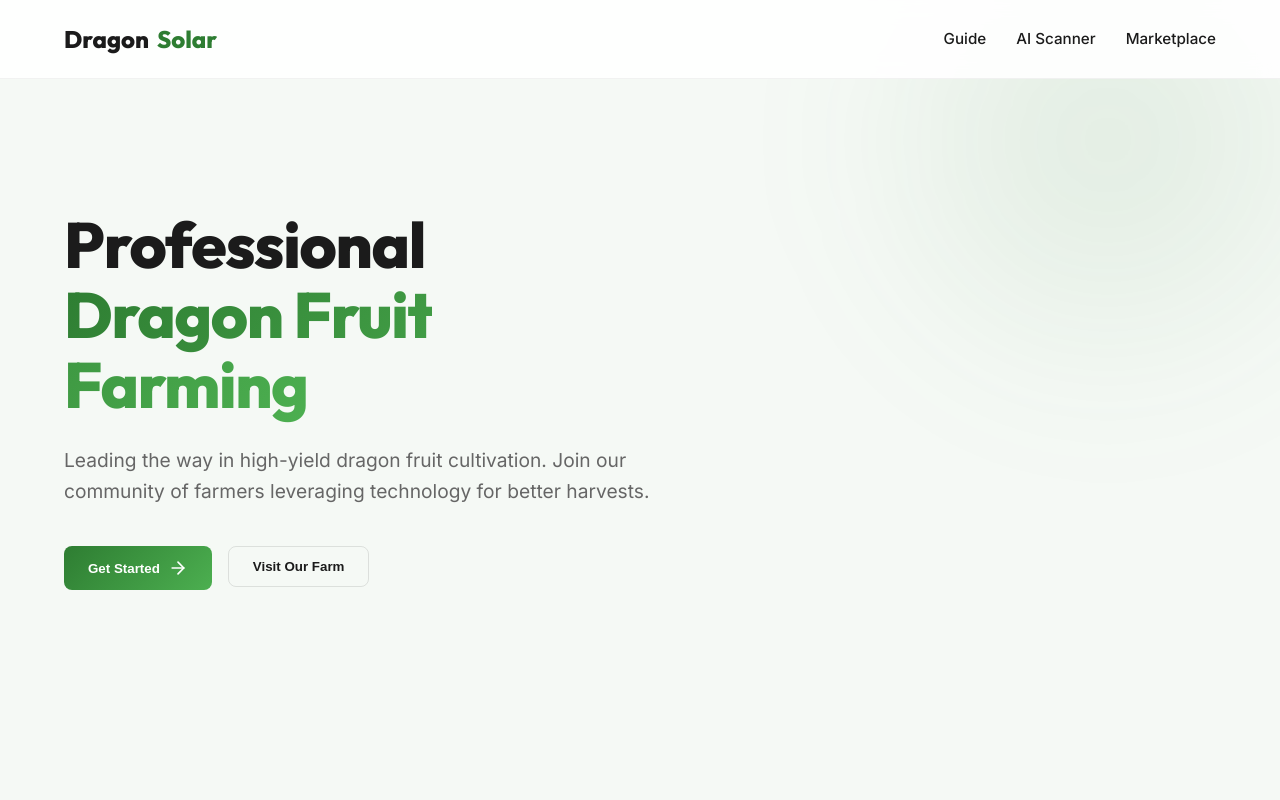
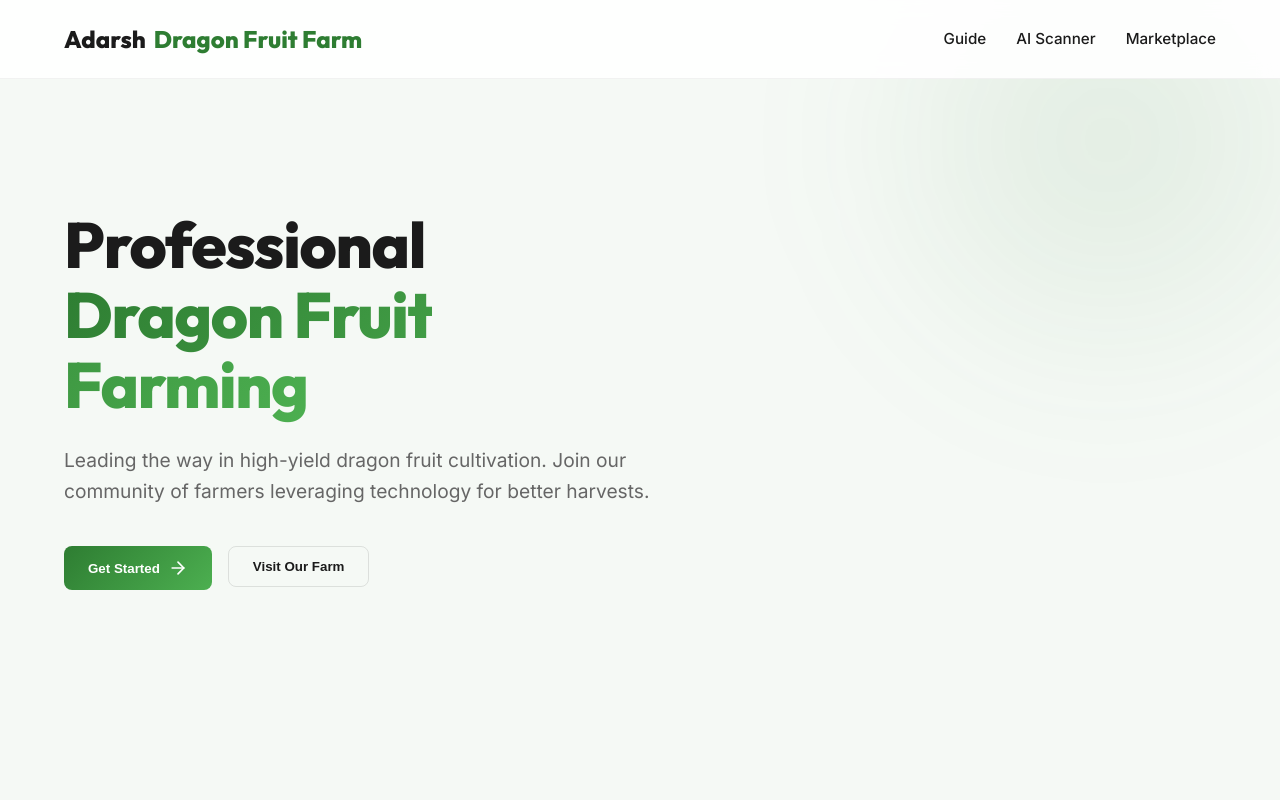
Before and after one commit to suryamishra49-ship-it/Adarsh_Dragon_Fruit_Farm, a Next.js app in the folder web/: page / in a window 1280 px wide. Shown: the top 800 px of the page. Built offline with nearby package versions, Linux system fonts and the light colour scheme.

Commit message:
Change brand name to Adarsh Dragon Fruit Farm across the platform

```diff
--- a/web/src/app/guide/page.tsx
+++ b/web/src/app/guide/page.tsx
@@ -59,7 +59,7 @@ export default function GuidePage() {
     <main style={{ padding: '100px 5%' }}>
       <nav className="navbar scrolled">
         <Link href="/" className="nav-logo">
-          Dragon<span>Solar</span>
+          Adarsh <span>Dragon Fruit Farm</span>
         </Link>
       </nav>
 
--- a/web/src/app/layout.tsx
+++ b/web/src/app/layout.tsx
@@ -13,7 +13,7 @@ const geistMono = Geist_Mono({
 });
 
 export const metadata: Metadata = {
-  title: "DragonSolar | Premium Dragon Fruit Farming Platform",
+  title: "Adarsh Dragon Fruit Farm | Premium Farming Platform",
   description: "Master dragon fruit farming with interactive guides, AI disease detection, and a community marketplace.",
 };
 
--- a/web/src/app/marketplace/page.tsx
+++ b/web/src/app/marketplace/page.tsx
@@ -35,7 +35,7 @@ export default function MarketplacePage() {
     <main style={{ padding: '100px 5%' }}>
       <nav className="navbar scrolled">
         <Link href="/" className="nav-logo">
-          Dragon<span>Solar</span>
+          Adarsh <span>Dragon Fruit Farm</span>
         </Link>
       </nav>
 
--- a/web/src/app/page.tsx
+++ b/web/src/app/page.tsx
@@ -7,7 +7,7 @@ export default function Home() {
     <main>
       <nav className="navbar scrolled">
         <div className="nav-logo">
-          Dragon<span>Solar</span>
+          Adarsh <span>Dragon Fruit Farm</span>
         </div>
         <div className="nav-links">
           <Link href="/guide" className="nav-link">Guide</Link>
@@ -134,7 +134,7 @@ export default function Home() {
       <footer style={{ padding: '80px 5% 40px', background: 'var(--primary-color)', color: 'white' }}>
         <div style={{ display: 'grid', gridTemplateColumns: 'repeat(auto-fit, minmax(200px, 1fr))', gap: '40px', marginBottom: '60px' }}>
           <div>
-            <h3 style={{ fontSize: '1.5rem', marginBottom: '20px' }}>DragonSolar</h3>
+            <h3 style={{ fontSize: '1.5rem', marginBottom: '20px' }}>Adarsh Dragon Fruit Farm</h3>
             <p style={{ opacity: '0.8' }}>Empowering dragon fruit farmers through technology and community.</p>
           </div>
           <div>
--- a/web/src/app/scanner/page.tsx
+++ b/web/src/app/scanner/page.tsx
@@ -44,7 +44,7 @@ export default function ScannerPage() {
     <main style={{ padding: '100px 5%' }}>
       <nav className="navbar scrolled">
         <Link href="/" className="nav-logo">
-          Dragon<span>Solar</span>
+          Adarsh <span>Dragon Fruit Farm</span>
         </Link>
       </nav>
 
```
